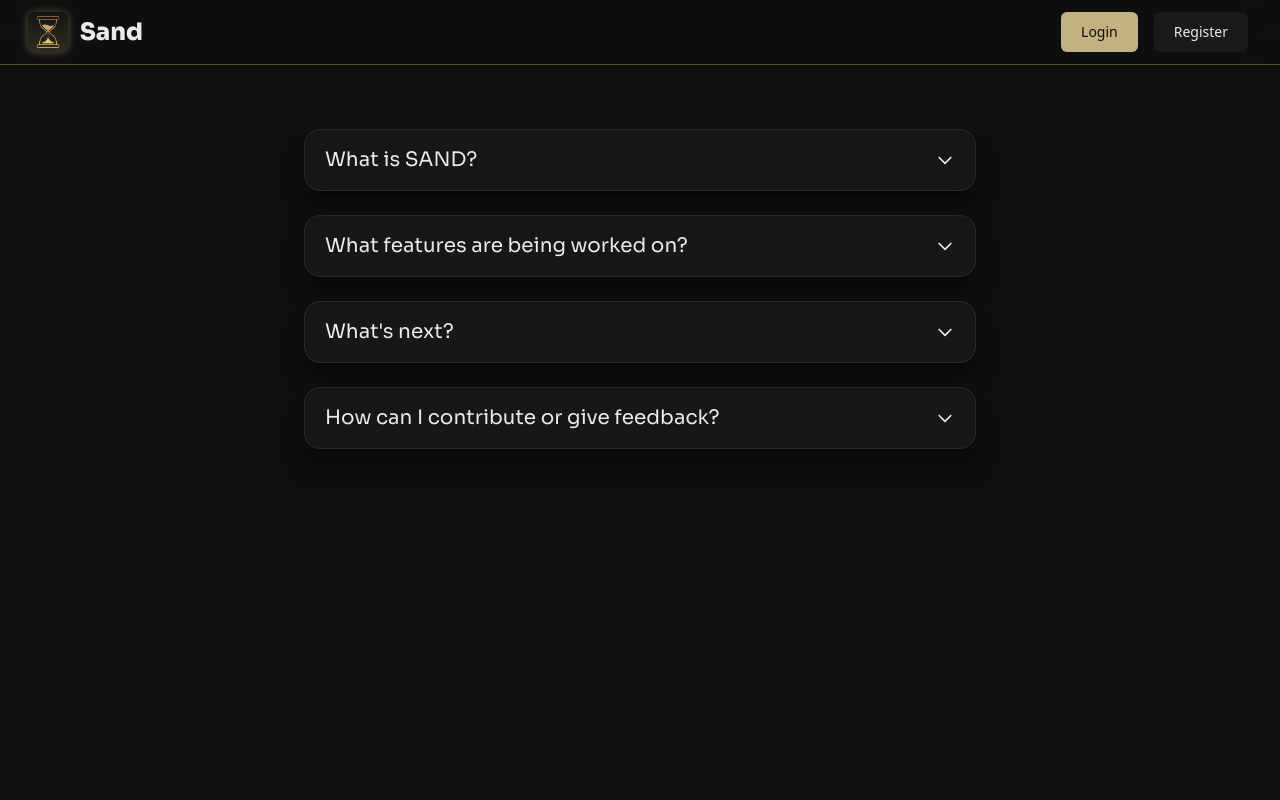
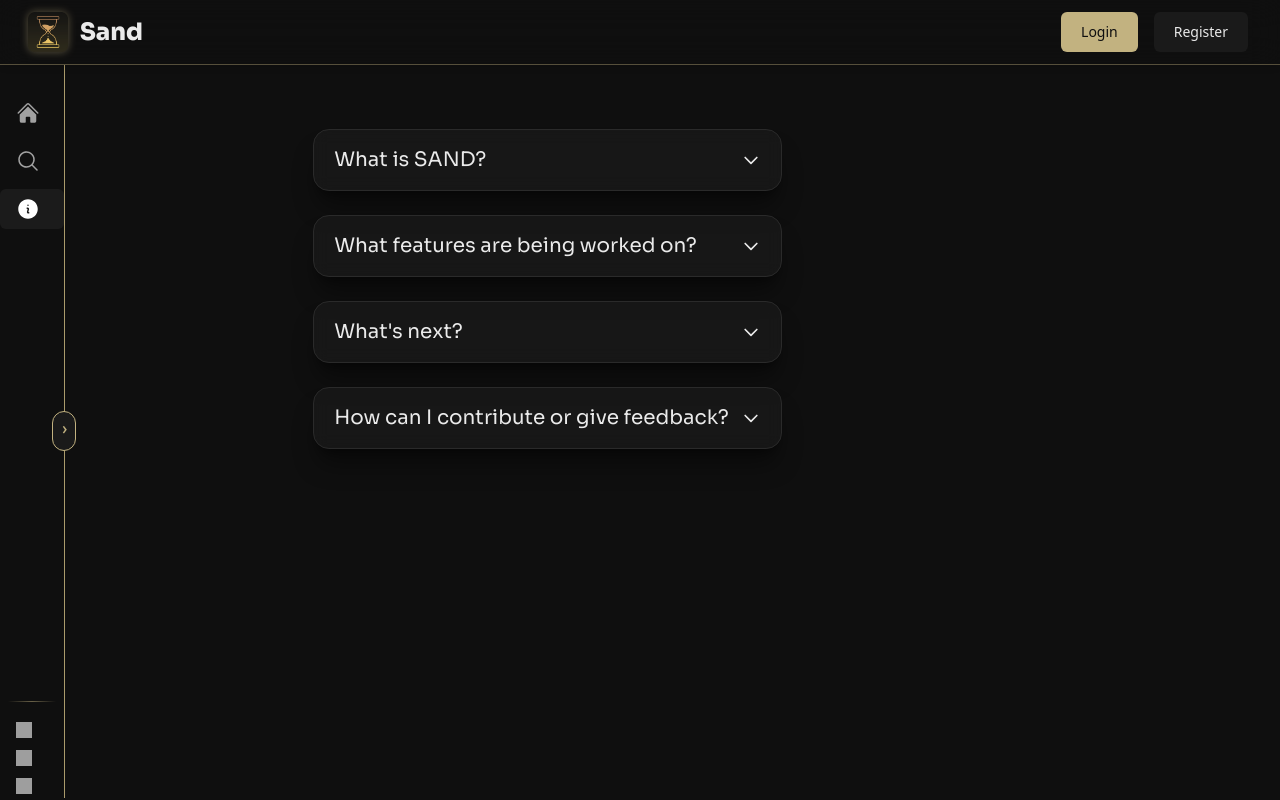
Before and after one commit to wal-z1/Sand, a React (Vite) app: page /about in a window 1280 px wide. Built offline with nearby package versions, Linux system fonts and the light colour scheme; no server answers; grey boxes are pictures that could not be loaded.

Commit message:
added the left side bar into the about page

```diff
--- a/src/Comp/Pages/About.jsx
+++ b/src/Comp/Pages/About.jsx
@@ -1,4 +1,6 @@
 import { motion } from "framer-motion";
+import LeftSide from "../Sections/LeftSide/LeftSide";
+import { UseViewContext } from "../../Context/ViewContext";
 
 // faq content data
 const FAQ_ITEMS = [
@@ -97,7 +99,23 @@ const FAQItem = ({ title, content, index }) => (
 );
 
 function About() {
+	const { LeftIsHidden } = UseViewContext();
+
 	return (
+		<motion.div
+			className="font-lexend sm:grid gap-3 text-[#EAEAEA]"
+			initial={{ opacity: 0.97 }}
+			animate={{
+				opacity: 1,
+				// adjust grid columns based on sidebar state
+				gridTemplateColumns: LeftIsHidden
+					? "65px 3fr 250px"
+					: "250px 3fr 250px",
+			}}
+			// smooth animation
+			transition={{ duration: 0.44, ease: "easeInOut" }}>
+			<LeftSide />
+
 			<div className="space-y-6 max-w-2xl mx-auto mt-16">
 				{FAQ_ITEMS.map((item, index) => (
 					<FAQItem
@@ -108,6 +126,7 @@ function About() {
 					/>
 				))}
 			</div>
+		</motion.div>
 	);
 }
 
```
Lines whose indentation alone changed are shown as unchanged.
